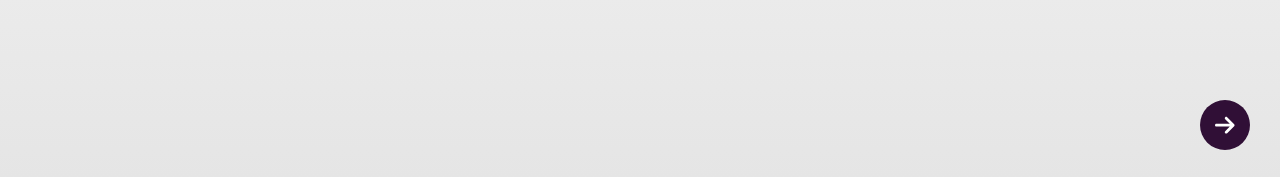
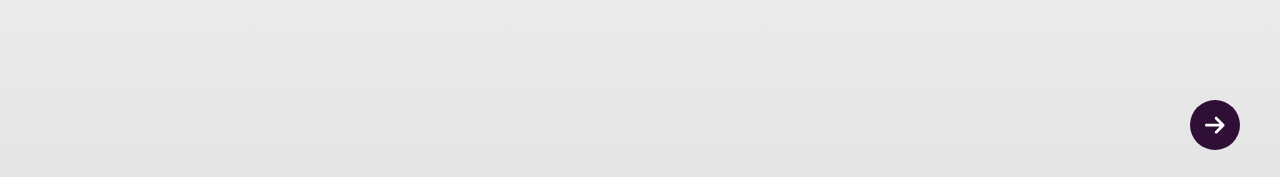
Before and after one commit to brunotxrs/destino-final, a React (Create React App) app: page / in a window 1280 px wide. Shown: the part 620-797 px from the top of the page. Built offline with nearby package versions, Linux system fonts and the light colour scheme.

Commit message:
feat: update styles

```diff
--- a/src/App.css
+++ b/src/App.css
@@ -44,6 +44,7 @@
     align-items: flex-start;
     justify-content: space-evenly;
     padding: 30px;
+    margin-left: -10px;
 
 }
 
```
